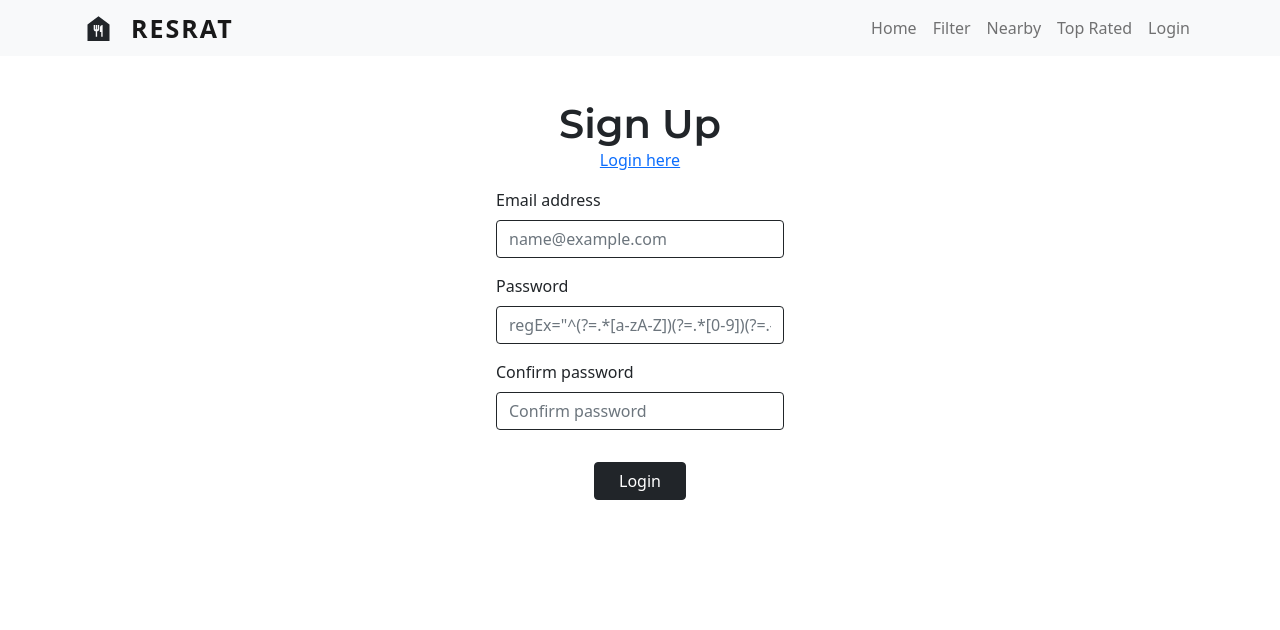
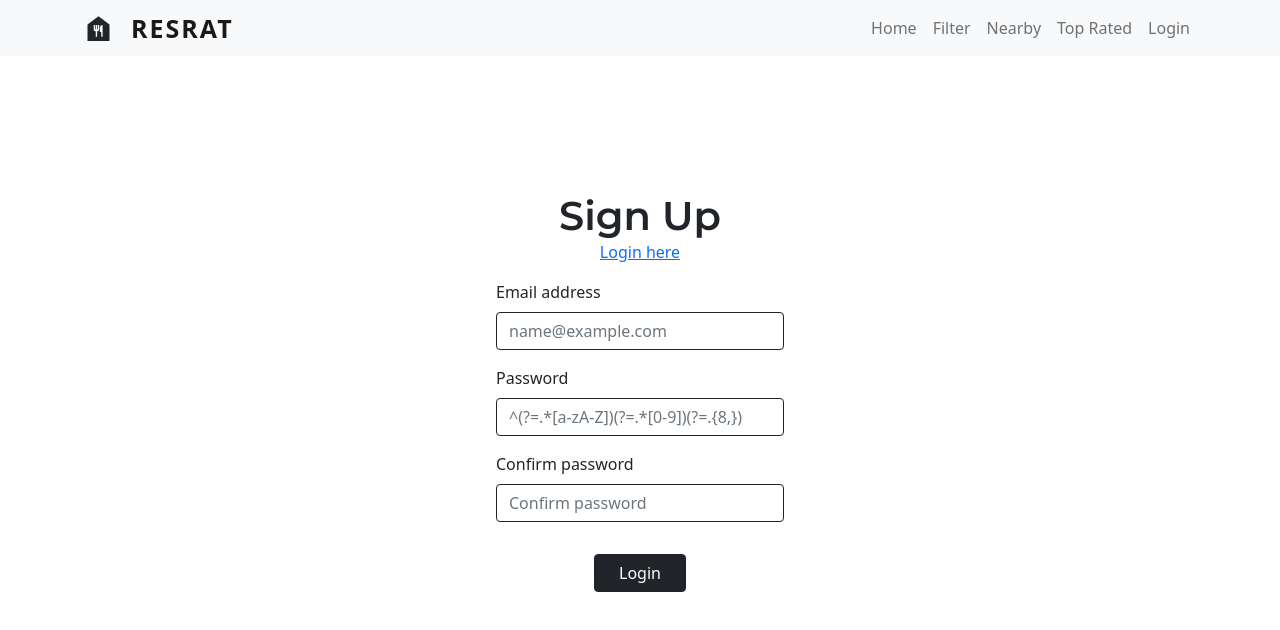
Before and after one commit to rba1aji/restoview, a React (Create React App) app: page /auth/register in a window 1280 px wide. Shown: the top 630 px of the page. Built offline with nearby package versions, Linux system fonts and the light colour scheme.

Commit message:
styling Authentication pages

```diff
--- a/src/pages/Authentication/Login.js
+++ b/src/pages/Authentication/Login.js
@@ -13,7 +13,7 @@ export default function Login() {
   }
 
   return (
-    <div>
+    <div style={{ minHeight: '80vh' }} className="modal-dialog-centered">
       <Form
         className="d-flex-inline mx-auto justify-content-center"
         style={{ width: '18rem' }}
@@ -40,7 +40,7 @@ export default function Login() {
           <Form.Control
             className="border-dark"
             type="password"
-            placeholder='regEx="^(?=.*[a-zA-Z])(?=.*[0-9])(?=.{8,})"'
+            placeholder="^(?=.*[a-zA-Z])(?=.*[0-9])(?=.{8,})"
             onChange={(e) => {
               setPassword(e.target.value);
             }}
--- a/src/pages/Authentication/Signup.js
+++ b/src/pages/Authentication/Signup.js
@@ -17,16 +17,16 @@ export default function Register() {
   }
 
   return (
-    <div>
-      <h1>Sign Up</h1>
-      <Link to="/auth/login">
-        <p className="text-center">Login here</p>
-      </Link>
+    <div style={{minHeight:'80vh'}} className="modal-dialog-centered">
       <Form
         className="d-flex-inline mx-auto"
         style={{ width: '18rem' }}
         onSubmit={HandleLogin}
       >
+        <h1>Sign Up</h1>
+        <Link to="/auth/login">
+          <p className="text-center">Login here</p>
+        </Link>
         <Form.Group className="mb-3" controlId="formBasicEmail">
           <Form.Label>Email address</Form.Label>
           <Form.Control
@@ -44,7 +44,7 @@ export default function Register() {
           <Form.Control
             className="border-dark"
             type="password"
-            placeholder='regEx="^(?=.*[a-zA-Z])(?=.*[0-9])(?=.{8,})"'
+            placeholder="^(?=.*[a-zA-Z])(?=.*[0-9])(?=.{8,})"
             onChange={(e) => {
               setPassword(e.target.value);
             }}
```
